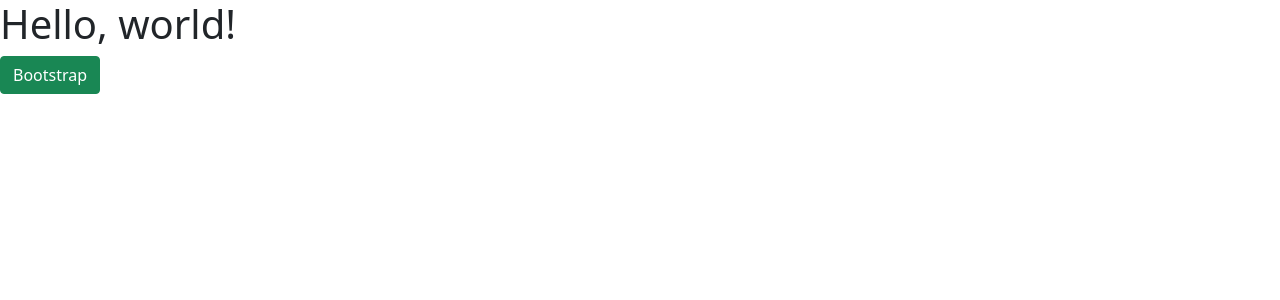
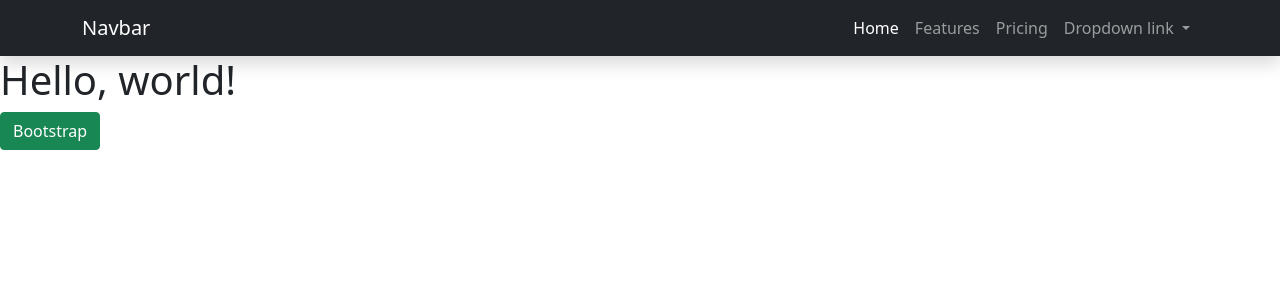
Before and after one commit to bishojet/phpecom, a PHP site: page / in a window 1280 px wide. Shown: the top 300 px of the page. Run offline with PHP 8.4, Linux system fonts and the light colour scheme.

Commit message:
Customize Frontend Page

```diff
--- /dev/null
+++ b/inc/footer.php
@@ -0,0 +1,8 @@
+<!-- jquery  -->
+<script src="assets/js/jquery-3.6.0.min.js"></script>
+
+<!-- Option 1: Bootstrap Bundle with Popper -->
+<script src="assets/js/bootstrap.bundle.min.js"></script>
+
+</body>
+</html>
--- /dev/null
+++ b/inc/header.php
@@ -0,0 +1,13 @@
+<!doctype html>
+<html lang="en">
+  <head>
+    <!-- Required meta tags -->
+    <meta charset="utf-8">
+    <meta name="viewport" content="width=device-width, initial-scale=1">
+
+    <!-- Bootstrap CSS -->
+    <link href="assets/css/bootstrap.min.css" rel="stylesheet">
+
+    <title>Hello, world!</title>
+  </head>
+  <body>
--- /dev/null
+++ b/inc/navbar.php
@@ -0,0 +1,31 @@
+<nav class="navbar navbar-expand-lg navbar-dark bg-dark shadow">
+  <div class="container">
+    <a class="navbar-brand" href="#">Navbar</a>
+    <button class="navbar-toggler" type="button" data-bs-toggle="collapse" data-bs-target="#navbarNavDropdown" aria-controls="navbarNavDropdown" aria-expanded="false" aria-label="Toggle navigation">
+      <span class="navbar-toggler-icon"></span>
+    </button>
+    <div class="collapse navbar-collapse" id="navbarNavDropdown">
+      <ul class="navbar-nav ms-auto">
+        <li class="nav-item">
+          <a class="nav-link active" aria-current="page" href="#">Home</a>
+        </li>
+        <li class="nav-item">
+          <a class="nav-link" href="#">Features</a>
+        </li>
+        <li class="nav-item">
+          <a class="nav-link" href="#">Pricing</a>
+        </li>
+        <li class="nav-item dropdown">
+          <a class="nav-link dropdown-toggle" href="#" id="navbarDropdownMenuLink" role="button" data-bs-toggle="dropdown" aria-expanded="false">
+            Dropdown link
+          </a>
+          <ul class="dropdown-menu" aria-labelledby="navbarDropdownMenuLink">
+            <li><a class="dropdown-item" href="#">Action</a></li>
+            <li><a class="dropdown-item" href="#">Another action</a></li>
+            <li><a class="dropdown-item" href="#">Something else here</a></li>
+          </ul>
+        </li>
+      </ul>
+    </div>
+  </div>
+</nav>
--- a/index.php
+++ b/index.php
@@ -1,24 +1,11 @@
-<!doctype html>
-<html lang="en">
-  <head>
-    <!-- Required meta tags -->
-    <meta charset="utf-8">
-    <meta name="viewport" content="width=device-width, initial-scale=1">
+<?php include_once 'inc/header.php'; ?>
+<?php include_once 'inc/navbar.php'; ?>
 
-    <!-- Bootstrap CSS -->
-    <link href="assets/css/bootstrap.min.css" rel="stylesheet">
 
-    <title>Hello, world!</title>
-  </head>
-  <body>
+
     <h1>Hello, world!</h1>
     <button class="btn btn-success">Bootstrap</button>
 
-    <!-- jquery  -->
-    <script src="assets/js/jquery-3.6.0.min.js"></script>
 
-    <!-- Option 1: Bootstrap Bundle with Popper -->
-    <script src="assets/js/bootstrap.bundle.min.js"></script>
 
-  </body>
-</html>
+<?php include_once 'inc/footer.php'; ?>
```
